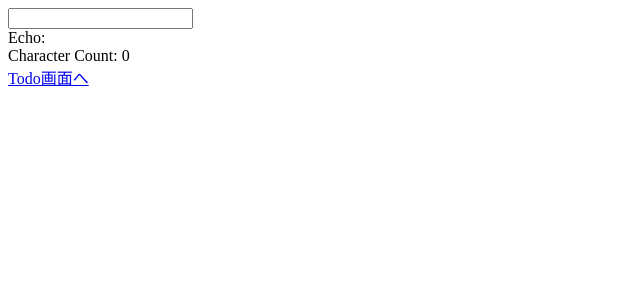
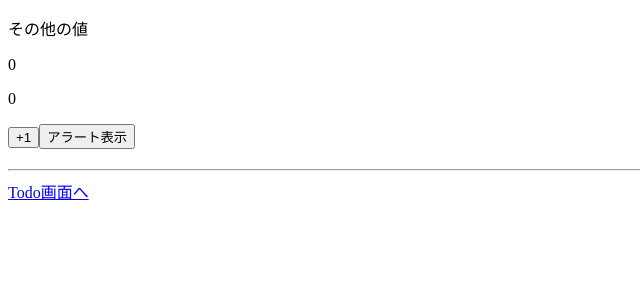
Before and after one commit to RyutoIkeuchi/nextjs13_and_recoil, a Next.js app: page /recoil-study in a window 1280 px wide. Shown: the top 300 px of the page, without its empty margins (0-640 px from the left). Built offline with nearby package versions, Linux system fonts and the light colour scheme.

Commit message:
カウント機能を作ってRecoilの勉強

```diff
--- a/app/recoil-study/page.tsx
+++ b/app/recoil-study/page.tsx
@@ -1,39 +1,37 @@
 'use client';
 
 import Link from 'next/link';
-import { atom, selector, useRecoilState, useRecoilValue } from 'recoil';
+import { useRecoilCallback, useRecoilState, useRecoilValue } from 'recoil';
+import {
+	countState,
+	multipleOf3Selector,
+	squareCountSelector,
+} from '../../state/countState';
 
-const textState = atom({
-	key: 'textState',
-	default: '',
-});
+export default function CountPage() {
+	const [count, setCount] = useRecoilState(countState);
+	const squareCount = useRecoilValue(squareCountSelector);
+	const multipleOf3 = useRecoilValue(multipleOf3Selector);
 
-const charCountState = selector({
-	key: 'charCountState',
-	get: ({ get }) => {
-		const text = get(textState);
-		return text.length;
-	},
-});
-
-const CharacterCount = () => {
-	const count = useRecoilValue(charCountState);
-	return <div>Character Count: {count}</div>;
-};
-
-export default function TextInput() {
-	const [text, setText] = useRecoilState(textState);
-
-	const onChange = (event: React.ChangeEvent<HTMLInputElement>) => {
-		setText(event.target.value);
-	};
+	const alertCount = useRecoilCallback(
+		({ snapshot }) =>
+			async () => {
+				const count = await snapshot.getPromise(countState);
+				alert(count);
+			},
+		[]
+	);
 
 	return (
 		<div>
-			<input type="text" value={text} onChange={onChange} />
-			<br />
-			Echo: {text}
-			<CharacterCount />
+			<div style={{ marginBottom: '20px' }}>
+				<p>{multipleOf3}</p>
+				<p>{count}</p>
+				<p>{squareCount}</p>
+				<button onClick={() => setCount(count + 1)}>+1</button>
+				<button onClick={alertCount}>アラート表示</button>
+			</div>
+			<hr />
 			<Link href="recoil-study/todo">Todo画面へ</Link>
 		</div>
 	);
--- /dev/null
+++ b/state/countState.ts
@@ -0,0 +1,28 @@
+import { atom, selector } from 'recoil';
+
+export const countState = atom({
+	key: 'Count',
+	default: 0,
+});
+
+export const squareCountSelector = selector({
+	key: 'SquareCount',
+	get: ({ get }) => {
+		const count = get(countState);
+		return count ** 2;
+	},
+});
+
+export const multipleOf3Selector = selector({
+	key: 'MultipleOf3',
+	get: ({ get }) => {
+		const count = get(countState);
+    const isMultipleOf3 = () => {
+      if (count === 0) {
+        return false
+      }
+      return count % 3 === 0;
+    }
+		return isMultipleOf3() ? '３の倍数' : 'その他の値';
+	},
+});
```
